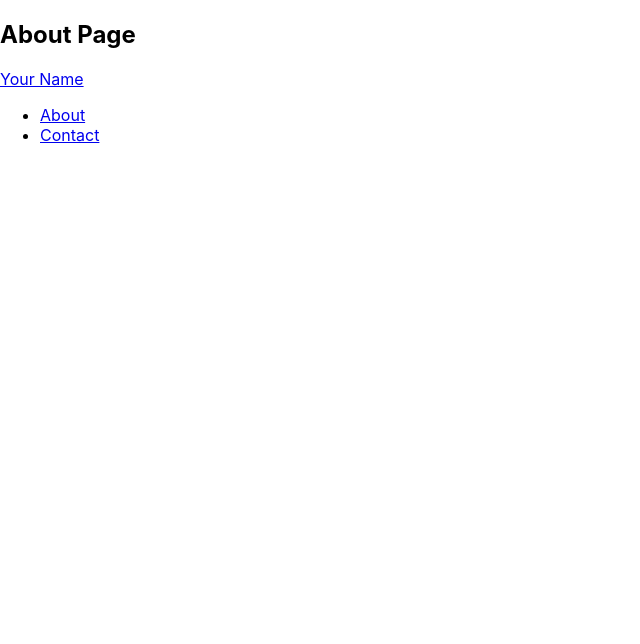
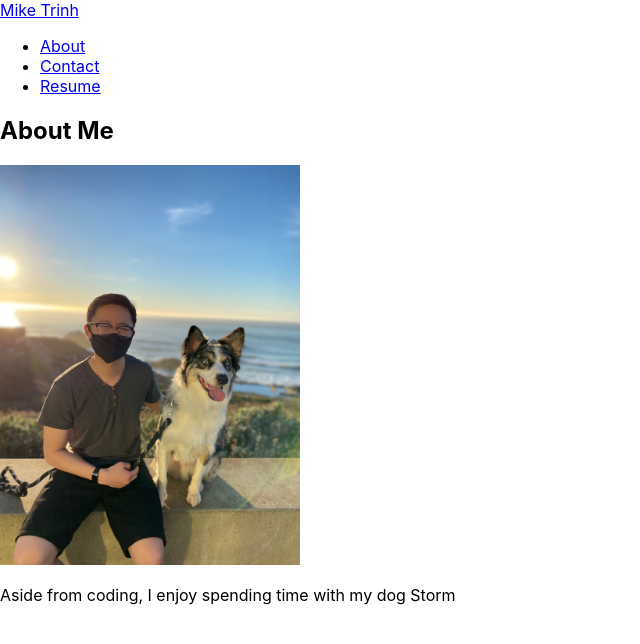
Before and after one commit to hieptrinh96/react-portfolio, a React (Create React App) app: page /about in a window 1280 px wide. Shown: the top 644 px of the page, without its empty margins (0-640 px from the left). Built offline with nearby package versions, Linux system fonts and the light colour scheme.

Commit message:
begin filling out resume

```diff
--- a/src/App.css
+++ b/src/App.css
@@ -32,7 +32,13 @@
   from {
     transform: rotate(0deg);
   }
+
   to {
     transform: rotate(360deg);
   }
 }
+
+img {
+  width: 300px;
+  height: auto;
+}
--- a/src/App.jsx
+++ b/src/App.jsx
@@ -1,12 +1,15 @@
 import { Route, Routes } from 'react-router-dom';
 import About from './pages/About';
 import Home from './pages/Home';
+import Contact from './pages/Contact';
 import NavBar from './components/NavBar'
 import './App.css';
+import Resume from './pages/Resume';
 
 function App() {
   return (
     <>
+      <NavBar />
       <Routes>
         <Route
           path='/about'
@@ -16,8 +19,15 @@ function App() {
           path='/'
           element={<Home />}
         />
+        <Route
+          path='/contact'
+          element={<Contact />}
+        />
+        <Route
+          path='/resume'
+          element={<Resume />}
+        />
       </Routes>
-      <NavBar />
     </>
   );
 }
--- a/src/components/NavBar.jsx
+++ b/src/components/NavBar.jsx
@@ -5,7 +5,7 @@ function NavBar() {
       <Link
         to='/'
       >
-        Your Name
+        Mike Trinh
       </Link>
 
       <ul>
@@ -24,6 +24,13 @@ function NavBar() {
             Contact
           </Link>
         </li>
+        <li>
+          <Link
+            to='/resume'
+          >
+            Resume
+          </Link>
+        </li>
       </ul>
     </nav>
   )
--- a/src/pages/About.jsx
+++ b/src/pages/About.jsx
@@ -1,7 +1,10 @@
+import secondPic from '../assets/second-pic.jpeg'
 const About = () => {
   return (
     <>
-      <h2>About Page</h2>
+      <h2>About Me</h2>
+      <img src={secondPic} alt="" />
+      <p>Aside from coding, I enjoy spending time with my dog Storm</p>
     </>
   );
 }
--- a/src/pages/Contact.jsx
+++ b/src/pages/Contact.jsx
@@ -2,6 +2,16 @@ const Contact = () => {
   return (
     <>
       <h2>Contact</h2>
+      <p>Please feel free to contact me!</p>
+      <p>
+        <ul>
+          <li><a href="linkedin.com/in/hieptrinh">LinkedIn</a></li>
+          <li><a href="https://github.com/hieptrinh96">Github</a></li>
+          <li><a href="mailto: xmikecolx@gmail.com">Email</a></li>
+        </ul>
+      </p>
+
+
     </>
   );
 }
--- a/src/pages/Home.jsx
+++ b/src/pages/Home.jsx
@@ -1,7 +1,11 @@
+import profilePic from '../assets/profile-pic.jpeg'
 const Home = () => {
   return (
     <>
-      <h2>Home Page</h2>
+      <h1>Mike Trinh</h1>
+      <h2>Software Developer</h2>
+      <img src={profilePic} alt="" />
+      <h4>I enjoy creating applications to solve problems </h4>
     </>
   );
 }
```
Also changed, not shown: src/assets/profile-pic.jpeg (added), src/assets/second-pic.jpeg (added).
